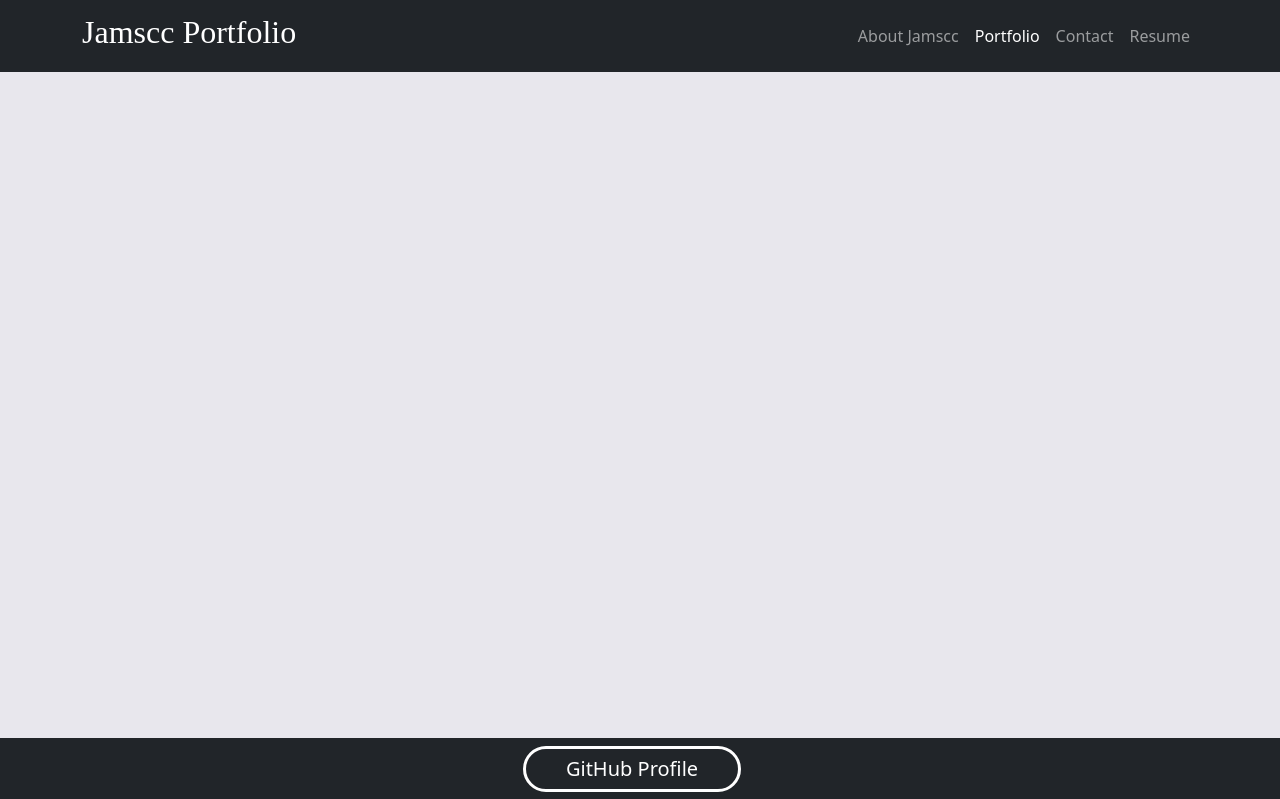
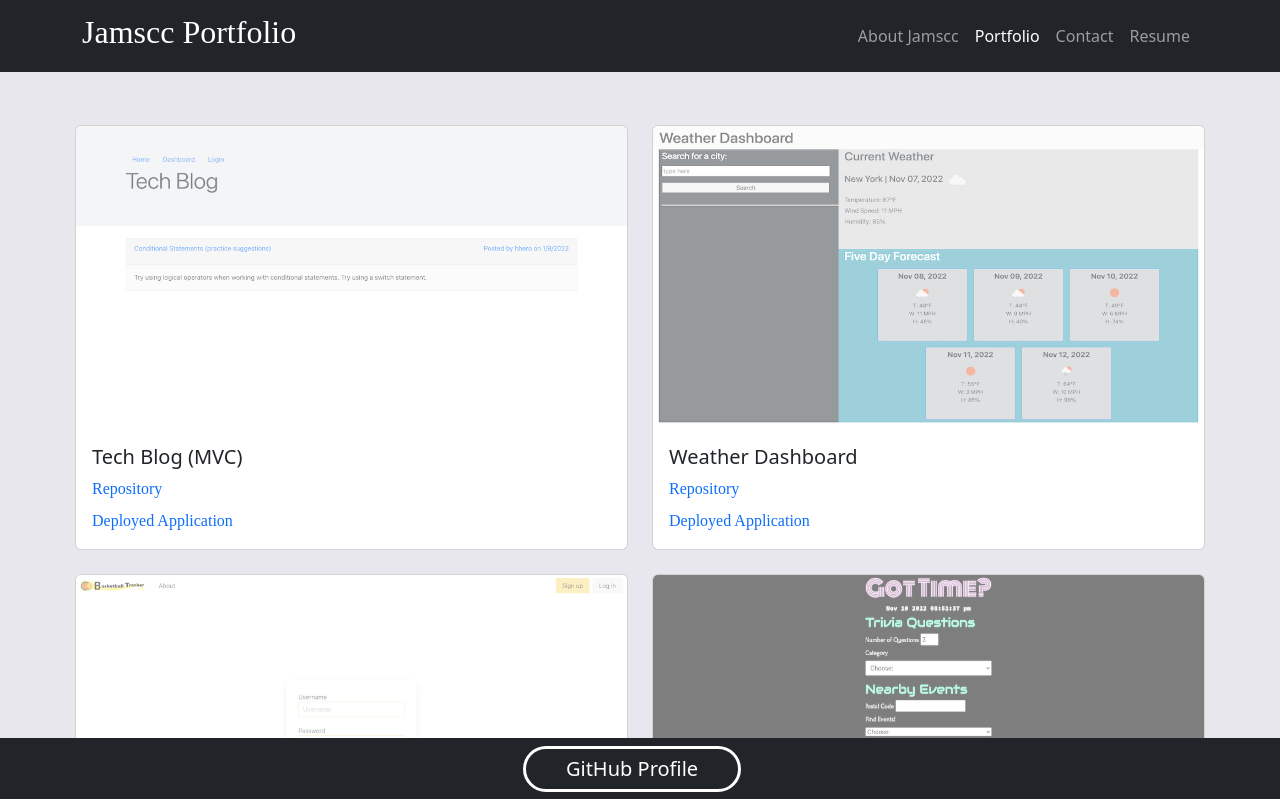
Before and after one commit to jamscc/web-app-portfolio, a React app: page / in a window 1280 px wide. Both pictures are taken after a click on the link "Portfolio". Shown: the top 799 px of the page. Built offline with nearby package versions, Linux system fonts and the light colour scheme.

Commit message:
portfolio section (project) including links - draft

```diff
--- a/src/components/css/style.css
+++ b/src/components/css/style.css
@@ -55,6 +55,26 @@
     line-height: 1.5em;
 }
 
+/* Project-Comp */
+.portfolio-s {
+    padding: 125px 75px;
+}
+
+.img-pt {
+    opacity: .5;
+}
+
+.img-pt:hover {
+    opacity: 1;
+    cursor: pointer;
+}
+
+.a-link {
+    display: inline-block;
+    font-family: cursive;
+    text-decoration: none;
+}
+
 /* About-Section */
 @media screen and (max-width: 750px) {
     .about-mq {
@@ -73,3 +93,34 @@
         padding-top: 200px;
     }
 }
+
+/* Project-Comp */
+@media screen and (max-width: 575px) {
+    .portfolio-s {
+        padding: 225px 75px;
+    }
+
+    #card-tl {
+        font-size: 1.25em;
+    }
+}
+
+@media screen and (max-width: 350px) {
+    .portfolio-s {
+        padding: 275px 75px;
+    }
+
+    #card-tl {
+        font-size: 1em;
+    }
+}
+
+@media screen and (max-width: 275px) {
+    #card-tl {
+        font-size: .7em;
+    }
+
+    #card-te {
+        font-size: .7em;
+    }
+}
--- a/src/components/sections/Header-Section.js
+++ b/src/components/sections/Header-Section.js
@@ -1,6 +1,8 @@
 import NavComp from './Nav-Comp';
 import AboutSection from './About-Section';
 import { useState } from 'react';
+import PortfolioSection from './Portfolio-Section';
+import { proj } from './projects';
 import '../css/style.css';
 
 // header / nav
@@ -21,6 +23,7 @@ function HeaderSection() {
                 {dy === '' && (<AboutSection />)}
                 {dy === 'main' && (<AboutSection />)}
                 {dy === 'about' && (<AboutSection />)}
+                {dy === 'portfolio' && (<PortfolioSection projects={proj} />)}
             </div>
         </>
     );
--- a/src/components/sections/Portfolio-Section.js
+++ b/src/components/sections/Portfolio-Section.js
@@ -0,0 +1,12 @@
+import ProjectComp from './Project-Comp';
+
+// portfolio / project
+function PortfolioSection({ projects }) {
+    return (
+        <>
+            <ProjectComp projects={projects} />
+        </>
+    );
+}
+
+export default PortfolioSection;
--- a/src/components/sections/Project-Comp.js
+++ b/src/components/sections/Project-Comp.js
@@ -0,0 +1,45 @@
+import { Card, Col, Row } from 'react-bootstrap';
+import mvc from './images/mvc.png';
+import wd from './images/wd.png';
+import btr from './images/btr.png';
+import gt from './images/gt.png';
+import sn from './images/sn.png';
+import ec from './images/ec.png';
+import '../css/style.css';
+
+function ProjectComp({ projects }) {
+    return (
+        <>
+            <div className='portfolio-s'>
+                <Row xs={1} md={2} className="g-4">
+                    {projects.map((proj) => (
+                        <Col key={proj.projId}>
+                            <Card>
+                                <a href={proj.dLink} target="_blank" rel="noreferrer">
+                                    {proj.projSS === 'mvc.png' && <Card.Img className="img-pt" variant="top" src={mvc} alt={proj.projAlt} />}
+                                    {proj.projSS === 'wd.png' && <Card.Img className="img-pt" variant="top" src={wd} alt={proj.projAlt} />}
+                                    {proj.projSS === 'btr.png' && <Card.Img className="img-pt" variant="top" src={btr} alt={proj.projAlt} />}
+                                    {proj.projSS === 'gt.png' && <Card.Img className="img-pt" variant="top" src={gt} alt={proj.projAlt} />}
+                                    {proj.projSS === 'sn.png' && <Card.Img className="img-pt" variant="top" src={sn} alt={proj.projAlt} />}
+                                    {proj.projSS === 'ec.png' && <Card.Img className="img-pt" variant="top" src={ec} alt={proj.projAlt} />}
+                                </a>
+                                <Card.Body>
+                                    <Card.Title id="card-tl">{proj.projName}</Card.Title>
+                                    <Card.Text className="d-grid gap-2" id="card-te">
+                                        <a className="a-link" href={proj.rLink} target="_blank" rel="noreferrer">Repository</a>
+                                        <a className="a-link" href={proj.dLink} target="_blank" rel="noreferrer">
+                                            {proj.dTp === 'walkthrough video' && 'Walkthrough Video'}
+                                            {proj.dTp !== 'walkthrough video' && 'Deployed Application'}
+                                        </a>
+                                    </Card.Text>
+                                </Card.Body>
+                            </Card>
+                        </Col>
+                    ))}
+                </Row>
+            </div>
+        </>
+    );
+}
+
+export default ProjectComp;
--- a/src/components/sections/projects.js
+++ b/src/components/sections/projects.js
@@ -0,0 +1,58 @@
+const proj = [
+    {
+        projId: 1,
+        projName: 'Tech Blog (MVC)',
+        projSS: 'mvc.png',
+        projAlt: 'tech blog (MVC) webpage',
+        rLink: 'https://github.com/jamscc/mvc-tech-blog',
+        dLink: 'https://protected-beach-00139.herokuapp.com/',
+        dTp: 'deployed application'
+    },
+    {
+        projId: 2,
+        projName: 'Weather Dashboard',
+        projSS: 'wd.png',
+        projAlt: 'weather dashboard webpage',
+        rLink: 'https://github.com/jamscc/web-app-weather-dashboard',
+        dLink: 'https://jamscc.github.io/web-app-weather-dashboard/',
+        dTp: 'deployed application'
+    },
+    {
+        projId: 3,
+        projName: 'Basketball Tracker',
+        projSS: 'btr.png',
+        projAlt: 'basketball tracker webpage',
+        rLink: 'https://github.com/jamscc/Basketball-Tracker',
+        dLink: 'https://murmuring-badlands-82309.herokuapp.com/',
+        dTp: 'deployed application'
+    },
+    {
+        projId: 4,
+        projName: 'Got Time?',
+        projSS: 'gt.png',
+        projAlt: 'Got Time? webpage',
+        rLink: 'https://github.com/jamscc/got-time',
+        dLink: 'https://jamscc.github.io/got-time/',
+        dTp: 'deployed application'
+    },
+    {
+        projId: 5,
+        projName: 'API - Social Network',
+        projSS: 'sn.png',
+        projAlt: 'API - Social Network App',
+        rLink: 'https://github.com/jamscc/api-social-network-app',
+        dLink: 'https://drive.google.com/file/d/1VGhiGQ8qwdFx4Q6O5nN02YdqBb1P8_mb/view?usp=share_link',
+        dTp: 'walkthrough video'
+    },
+    {
+        projId: 6,
+        projName: 'Back-end Ecommerce',
+        projSS: 'ec.png',
+        projAlt: 'Back-end E-commerce',
+        rLink: 'https://github.com/jamscc/back-end-e-commerce',
+        dLink: 'https://drive.google.com/file/d/1ukPP33s4vqiZzL6iFBcdF0gTuEAtKjoF/view?usp=share_link',
+        dTp: 'walkthrough video'
+    }
+];
+
+export { proj };
```
Also changed, not shown: src/components/sections/images/btr.png (added), src/components/sections/images/ec.png (added), src/components/sections/images/gt.png (added), src/components/sections/images/mvc.png (added), src/components/sections/images/sn.png (added), src/components/sections/images/wd.png (added).
